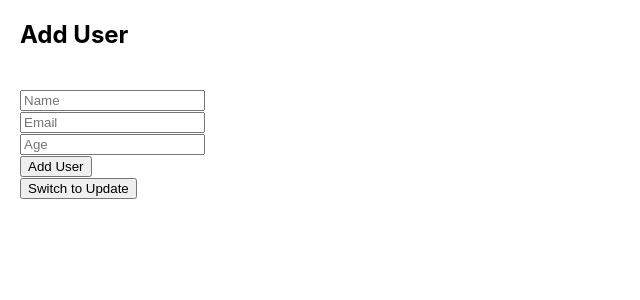
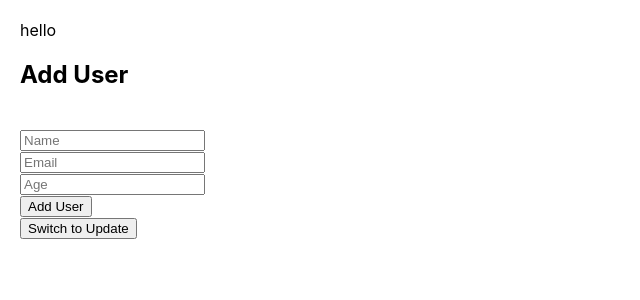
Before and after one commit to parkavivetrivel/frontend, a React (Create React App) app: page / in a window 1280 px wide. Shown: the top 300 px of the page, without its empty margins (0-640 px from the left). Built offline with nearby package versions, Linux system fonts and the light colour scheme.

Commit message:
first commit

```diff
--- a/src/App.js
+++ b/src/App.js
@@ -23,6 +23,7 @@ function UserForm() {
 
   return (
     <div style={{ margin: "20px" }}>
+      <>hello</>
       <h2>{isUpdate ? "Update User" : "Add User"}</h2>
       {isUpdate && (
         <input
```
